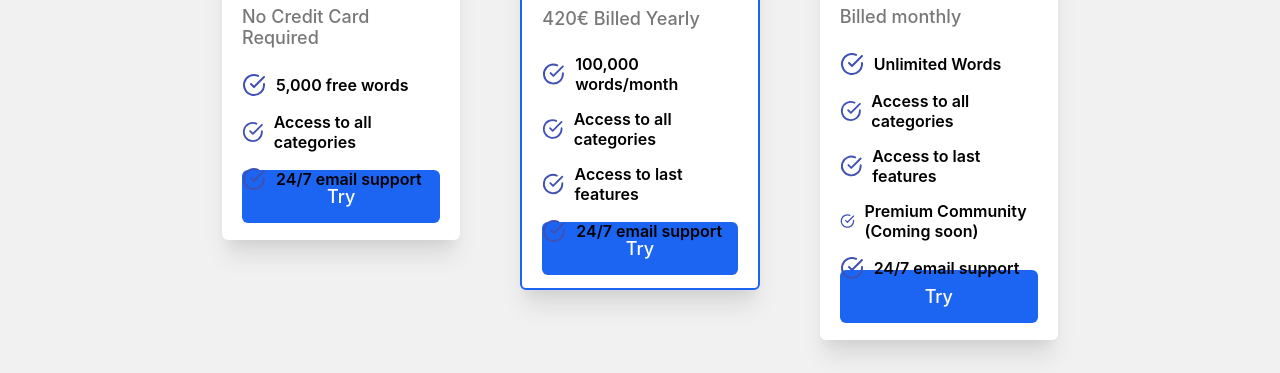
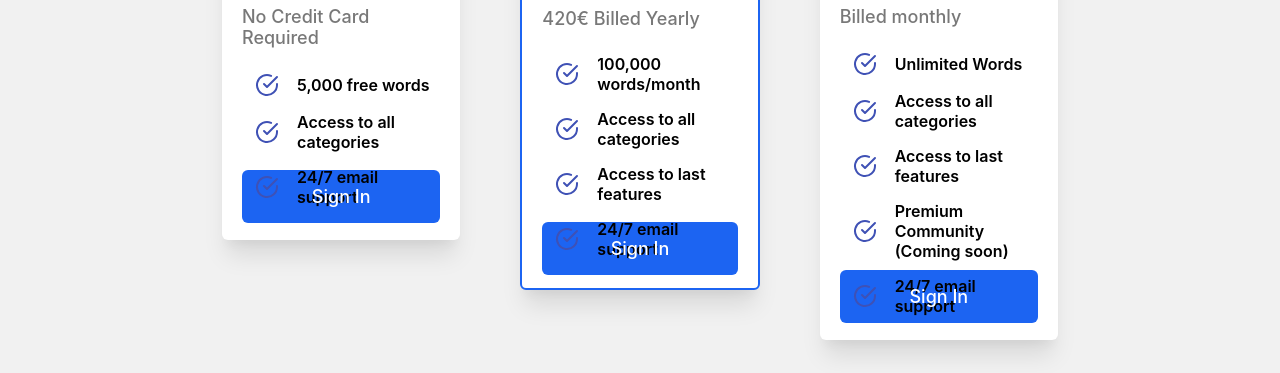
Before and after one commit to YoannBuzenet/ai_next_app, a Next.js app: page /pricing in a window 1280 px wide. Shown: the part 559-932 px from the top of the page. Built offline with nearby package versions, Linux system fonts and the light colour scheme; no server answers.

Commit message:
adding double behaviour button in pricing page depending on log

```diff
--- a/pages/pricing.js
+++ b/pages/pricing.js
@@ -7,13 +7,16 @@ import BlueCTA from "../components/Base/BlueCTA";
 import * as Icon from "react-feather";
 import Option from "../components/pricingPage/Option";
 import { FormattedMessage } from "react-intl";
+import { useSession, getSession, signOut } from "next-auth/client";
+import UserCheck from "../services/userCheck";
 
 const Pricing = () => {
   const [isAnnual, setIsAnnual] = useState(true);
+  const [session, loading] = useSession();
 
-  // to do translate le nom de la page
+  // to do translate la Head de la page
 
-  console.log("bru", Icon);
+  const isLoggedUser = UserCheck.isUserLogged(session?.user?.isLoggedUntil);
 
   return (
     <div className="pricing">
@@ -104,12 +107,22 @@ const Pricing = () => {
                   />
                 </div>
               </div>
+              {isLoggedUser && (
                 <BlueCTA
                   to="/"
-                idLabel="page.pricing.cta"
-                defaultLabel="Try"
+                  idLabel="page.pricing.tryForFree"
+                  defaultLabel="Try for free"
                   isFullWidth
                 />
+              )}
+              {!isLoggedUser && (
+                <BlueCTA
+                  to="/"
+                  idLabel="page.pricing.signIn"
+                  defaultLabel="Sign In"
+                  isFullWidth
+                />
+              )}
             </div>
             <div className={styles.onePriceDiv2}>
               <span className={styles.mostPopular}>
@@ -188,12 +201,22 @@ const Pricing = () => {
                   />
                 </div>
               </div>
+              {isLoggedUser && (
                 <BlueCTA
                   to="/"
-                idLabel="page.pricing.cta"
-                defaultLabel="Try"
+                  idLabel="page.pricing.tryForFree"
+                  defaultLabel="Try for free"
                   isFullWidth
                 />
+              )}
+              {!isLoggedUser && (
+                <BlueCTA
+                  to="/"
+                  idLabel="page.pricing.signIn"
+                  defaultLabel="Sign In"
+                  isFullWidth
+                />
+              )}
             </div>
 
             <div className={styles.onePriceDiv3}>
@@ -252,12 +275,22 @@ const Pricing = () => {
                   />
                 </div>
               </div>
+              {isLoggedUser && (
                 <BlueCTA
                   to="/"
-                idLabel="page.pricing.cta"
-                defaultLabel="Try"
+                  idLabel="page.pricing.tryForFree"
+                  defaultLabel="Try for free"
                   isFullWidth
                 />
+              )}
+              {!isLoggedUser && (
+                <BlueCTA
+                  to="/"
+                  idLabel="page.pricing.signIn"
+                  defaultLabel="Sign In"
+                  isFullWidth
+                />
+              )}
             </div>
           </div>
           <div className={styles.spaceContainer}></div>
--- a/styles/Option.module.css
+++ b/styles/Option.module.css
@@ -12,5 +12,6 @@
 .checkIcon {
   color: var(--primary-color);
   margin-top: 5px;
-  margin-right: 10px;
+  margin-right: 5px;
+  min-width: 50px;
 }
--- a/translations/en.json
+++ b/translations/en.json
@@ -81,6 +81,8 @@
   "page.pricing.illimitedWords": "Unlimited Words",
   "page.pricing.premiumCommunity": "Premium Community (Coming soon)",
   "page.pricing.accessPremiumFeatures": "Access to last features",
+  "page.pricing.signIn": "Sign In",
+  "page.pricing.tryForFree": "Try for free",
 
   "compo.heartWorkPlace.button.create": "Create",
   "compo.heartWorkPlace.noCategory.title": "Welcome on EasyFlow",
--- a/translations/fr.json
+++ b/translations/fr.json
@@ -81,6 +81,8 @@
   "page.pricing.illimitedWords": "Mots illimités",
   "page.pricing.premiumCommunity": "Communauté Premium (en cours)",
   "page.pricing.accessPremiumFeatures": "Accès aux dernières fonctionnalités",
+  "page.pricing.signIn": "S'inscrire",
+  "page.pricing.tryForFree": "Essayer gratuitement",
 
   "compo.heartWorkPlace.button.create": "Créer",
   "compo.heartWorkPlace.noCategory.title": "Bienvenue sur EasyFlow",
```
Lines whose indentation alone changed are shown as unchanged.
